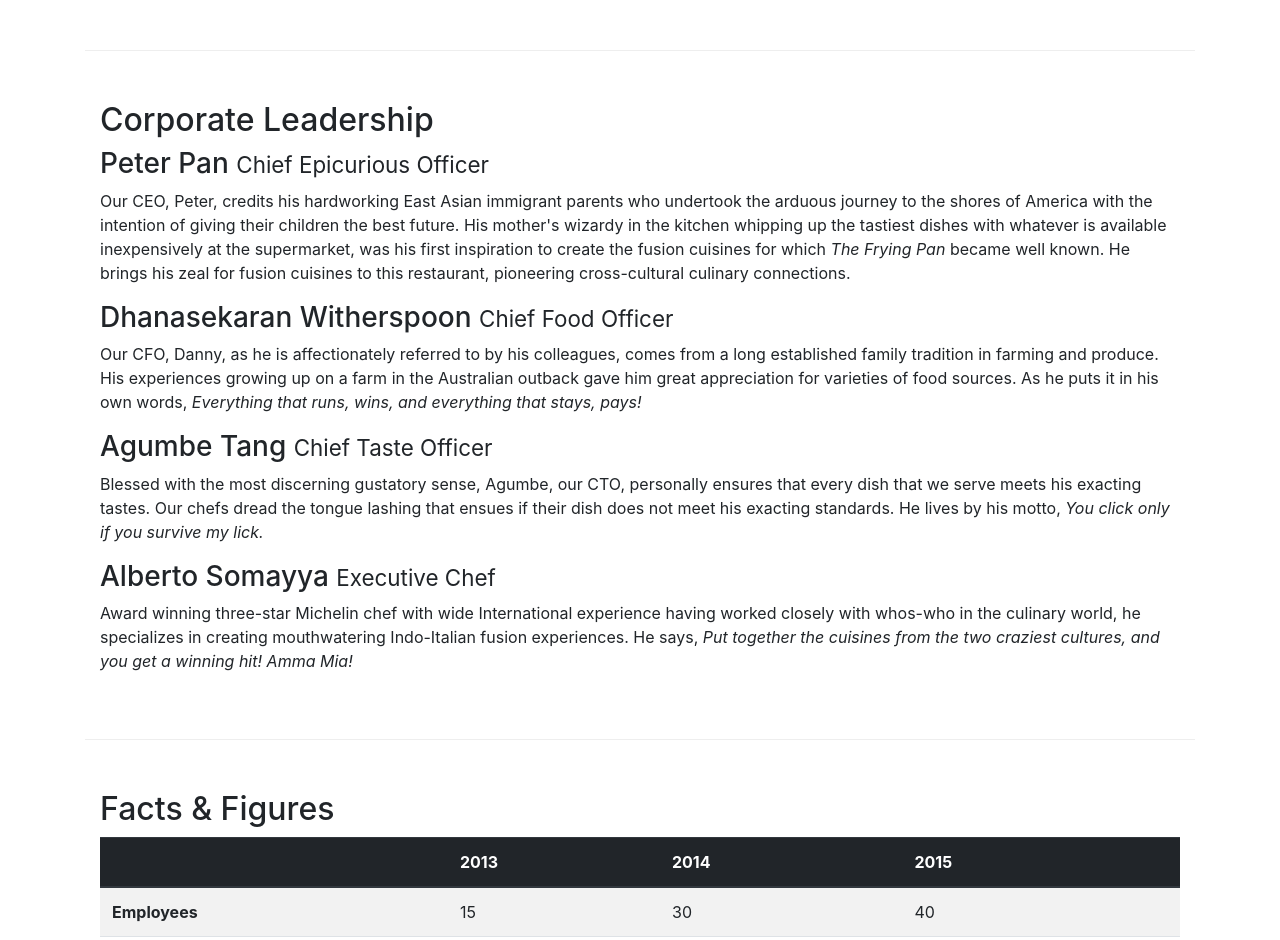
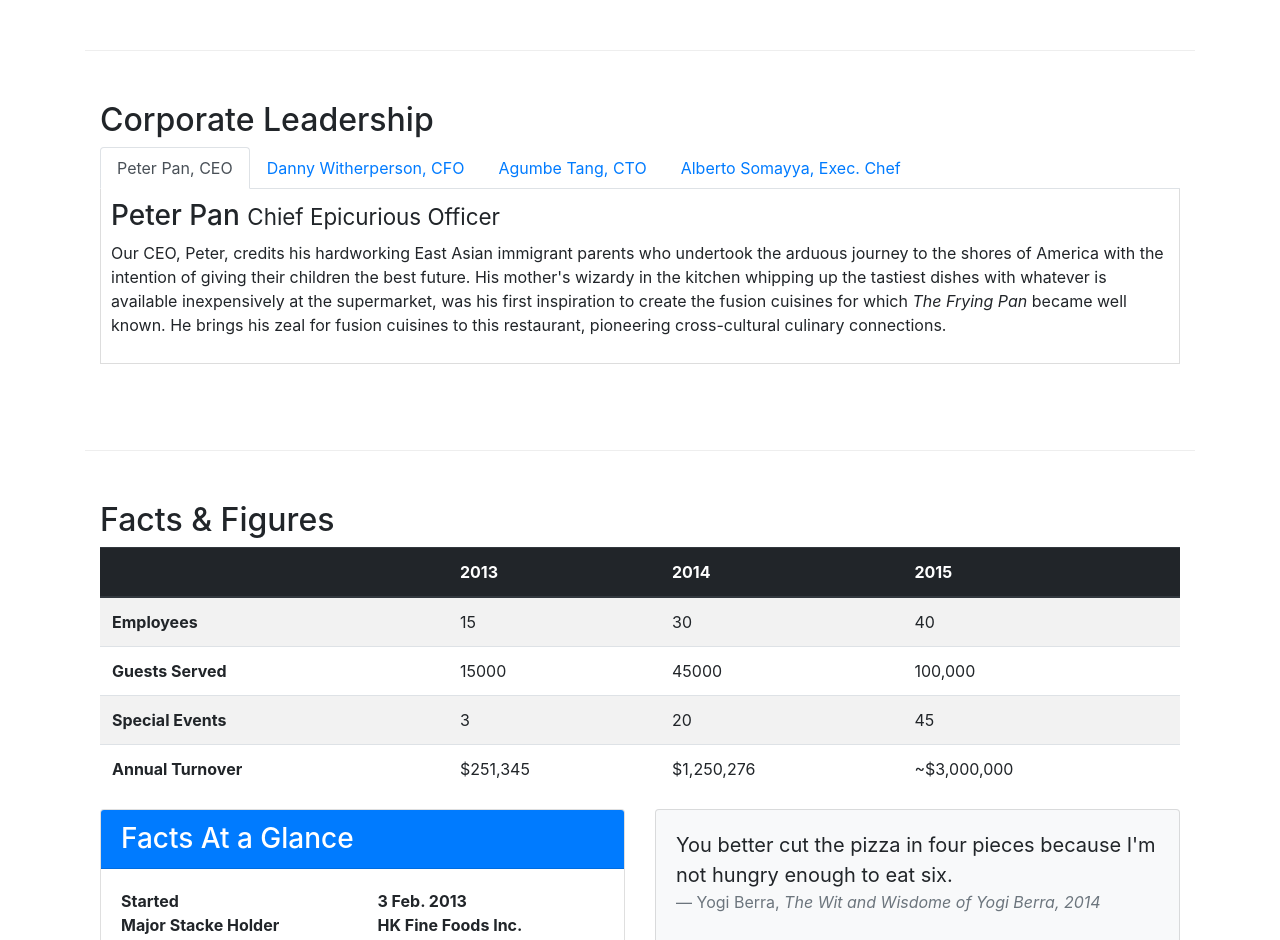
Before and after one commit to MernaHesham/site-test, a website: page aboutus.html in a window 1280 px wide. Shown: the part 750-1690 px from the top of the page. Drawn offline with nearby package versions, Linux system fonts and the light colour scheme.

Commit message:
added tabs in aboutus.html closing the corporate content section great, changed css for tab-content

```diff
--- a/aboutus.html
+++ b/aboutus.html
@@ -86,27 +86,60 @@
             <div class="col-12 col-sm-6"></div>
         </div>
 
-        <div class="row row-content align-items-center">
+        <!----------------------------------------------- tabs greaaaaat ---------------------------------------->
+        <div class="row row-content align-items-start">
+            <!-- changed the align to be fixed at the start of the col, independent of the content height -->
             <div class="col-12">
                 <h2>Corporate Leadership</h2>
+
+                <ul class="nav nav-tabs">
+                    <li class="nav-item">
+                        <a class="nav-link active" href="#peter" role="tab" data-toggle="tab">Peter Pan, CEO</a>
+                    </li>
+                    <li class="nav-item">
+                        <a class="nav-link" href="#danny" role="tab" data-toggle="tab">Danny Witherperson, CFO</a>
+                    </li>
+                    <li class="nav-item">
+                        <a class="nav-link" href="#agumbe" role="tab" data-toggle="tab">Agumbe Tang, CTO</a>
+                    </li>
+                    <li class="nav-item">
+                        <a class="nav-link" href="#alberto" role="tab" data-toggle="tab">Alberto Somayya, Exec.
+                            Chef</a>
+                    </li>
+                </ul>
+                <div class="tab-content">
+                    <div role="tabpanel" class="tab-pane fade show active" id="peter">
                         <h3>Peter Pan <small>Chief Epicurious Officer</small></h3>
                         <p class="d-none d-sm-block">
-                    Our CEO, Peter, credits his hardworking East Asian immigrant parents who undertook the arduous
-                    journey to the shores of America with the intention of giving their children the best future. His
+                            Our CEO, Peter, credits his hardworking East Asian immigrant parents who undertook the
+                            arduous
+                            journey to the shores of America with the intention of giving their children the best
+                            future.
+                            His
                             mother's wizardy in the kitchen whipping up the tastiest dishes
-                    with whatever is available inexpensively at the supermarket, was his first inspiration to create the
+                            with whatever is available inexpensively at the supermarket, was his first inspiration to
+                            create
+                            the
                             fusion cuisines for which
                             <em>The Frying Pan</em> became well known. He brings his zeal for fusion cuisines to this
                             restaurant, pioneering cross-cultural culinary connections.
                         </p>
+                    </div>
+
+                    <div role="tabpanel" class="tab-pane fade" id="danny">
                         <h3>Dhanasekaran Witherspoon <small>Chief Food Officer</small></h3>
                         <p class="d-none d-sm-block">
-                    Our CFO, Danny, as he is affectionately referred to by his colleagues, comes from a long established
-                    family tradition in farming and produce. His experiences growing up on a farm in the Australian
+                            Our CFO, Danny, as he is affectionately referred to by his colleagues, comes from a long
+                            established
+                            family tradition in farming and produce. His experiences growing up on a farm in the
+                            Australian
                             outback gave him great appreciation for varieties of food
                             sources. As he puts it in his own words,
                             <em>Everything that runs, wins, and everything that stays, pays!</em>
                         </p>
+                    </div>
+
+                    <div role="tabpanel" class="tab-pane fade" id="agumbe">
                         <h3>Agumbe Tang <small>Chief Taste Officer</small></h3>
                         <p class="d-none d-sm-block">
                             Blessed with the most discerning gustatory sense, Agumbe, our CTO,
@@ -115,14 +148,22 @@
                             does not meet his exacting standards. He lives by his motto,
                             <em>You click only if you survive my lick.</em>
                         </p>
+                    </div>
+
+                    <div role="tabpanel" class="tab-pane fade" id="alberto">
                         <h3>Alberto Somayya <small>Executive Chef</small></h3>
                         <p class="d-none d-sm-block">
-                    Award winning three-star Michelin chef with wide International experience having worked closely with
+                            Award winning three-star Michelin chef with wide International experience having worked
+                            closely
+                            with
                             whos-who in the culinary world, he specializes in creating mouthwatering Indo-Italian fusion
                             experiences. He says,
                             <em>Put together the cuisines from the two craziest cultures, and you
                                 get a winning hit! Amma Mia!</em>
                         </p>
+                    </div>
+
+                </div>
             </div>
         </div>
 
--- a/css/styles.css
+++ b/css/styles.css
@@ -37,3 +37,10 @@ body {
 .navbar-dark {
     background-color: #512da8;
 }
+
+.tab-content{
+    border-left: 1px solid #ddd;
+    border-right: 1px solid #ddd;
+    border-bottom: 1px solid #ddd;
+    padding: 10px;
+}
```
Also changed, not shown: index.html (+7 -0 lines). Lines whose indentation alone changed are shown as unchanged.
